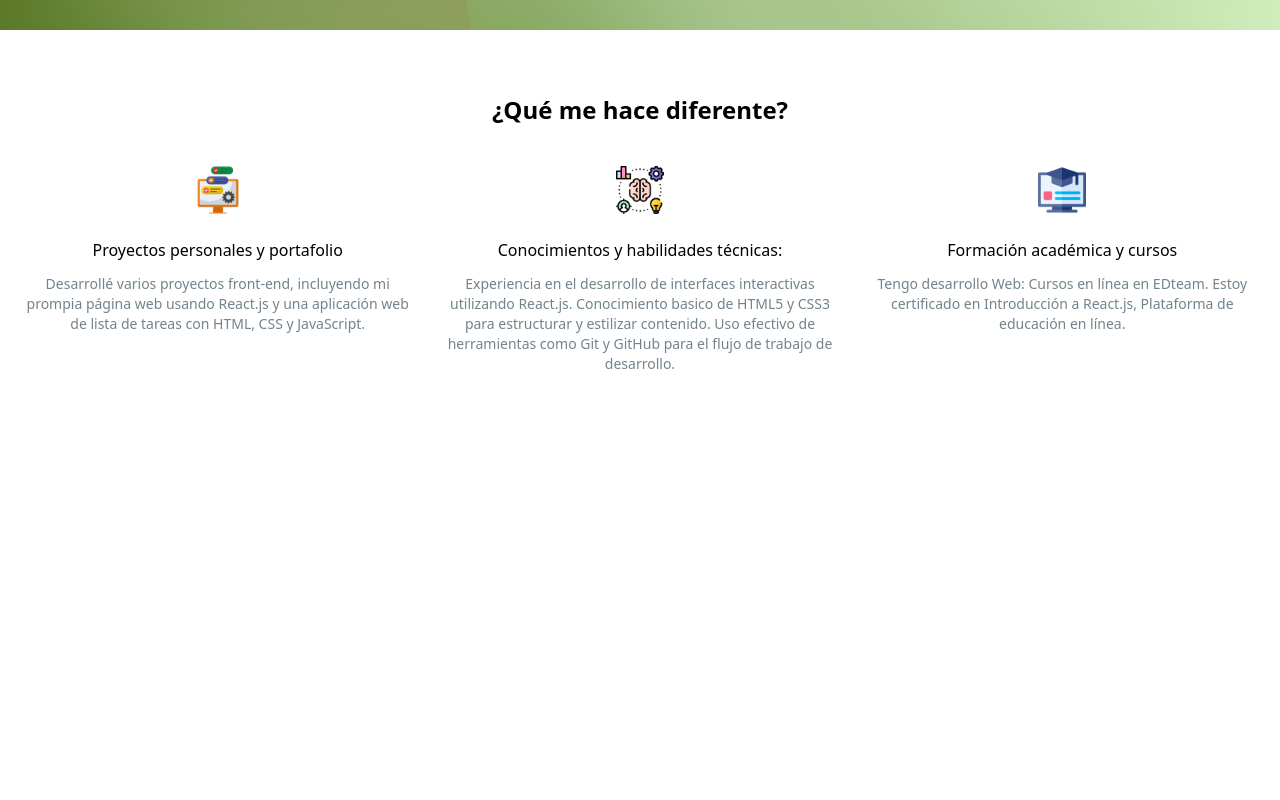
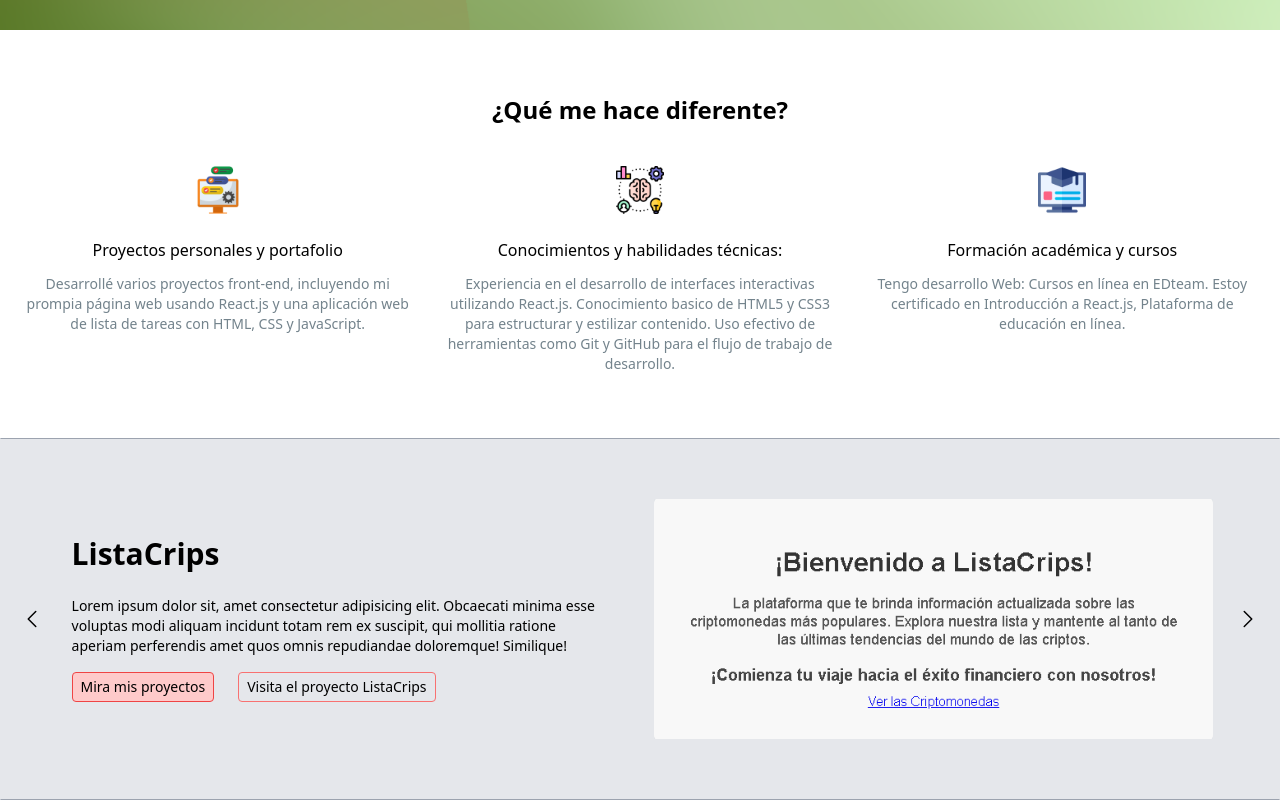
Before and after one commit to CarlosDavid-AM/Carlos-Developer, a React (Vite) app: page / in a window 1280 px wide. Shown: the part 470-1270 px from the top of the page. Before the commit the page ends 908 px from the top, so only its background shows below. Built offline with nearby package versions, Linux system fonts and the light colour scheme.

Commit message:
Se completa la 3 parte del app

```diff
--- a/src/App.jsx
+++ b/src/App.jsx
@@ -5,7 +5,7 @@
 import proyectos from "./img/Proyectos.png"
 import conosimientos from "./img/Conosimientos.png"
 import formacion from "./img/Formacion.png"
-
+import ListaCrips from "./img/proyects/ListaCrips.png"
 
 function App() {
   return (
@@ -74,6 +74,46 @@
               </div>
           </div>
       </div>
+
+      {/* Primera parte del body 3/4 */}
+      <div className="bg-gray-200 border border-y-gray-400">
+        <div className="container mx-auto flex justify-between items-center">
+            <button>
+              <svg xmlns="http://www.w3.org/2000/svg" fill="none" viewBox="0 0 24 24" stroke-width="1.5" stroke="currentColor" className="w-6 h-6">
+                <path stroke-linecap="round" stroke-linejoin="round" d="M15.75 19.5L8.25 12l7.5-7.5" />
+              </svg>
+            </button>
+            <div>
+                <div className="flex py-6 items-center pl-7">
+                    <div className="flex flex-col text-sm w-1/2 gap-y-4">
+                        <h1 className="font-semibold text-3xl pb-2">
+                            ListaCrips
+                        </h1>
+                        <p className="pr-14">
+                            Lorem ipsum dolor sit, amet consectetur adipisicing elit. Obcaecati minima esse voluptas modi aliquam incidunt totam rem ex suscipit, qui mollitia ratione aperiam perferendis amet quos omnis repudiandae doloremque! Similique!
+                        </p>
+                        <div className="flex gap-x-6">
+                            <a href="" className="bg-red-200 py-1 px-2 rounded border border-red-500">
+                                Mira mis proyectos
+                            </a>
+                            <a href="https://carloscriptos.vercel.app/" target="_blank"
+                            className="py-1 px-2 rounded border border-red-400">
+                                Visita el proyecto ListaCrips
+                            </a>
+                        </div>
+                    </div>
+                    <div>
+                        <img className="rounded-sm my-9 h-60" src={ListaCrips} alt="ListaCrips" />
+                    </div>
+                </div>
+            </div>
+            <button>
+              <svg xmlns="http://www.w3.org/2000/svg" fill="none" viewBox="0 0 24 24" stroke-width="1.5" stroke="currentColor" className="w-6 h-6">
+                <path stroke-linecap="round" stroke-linejoin="round" d="M8.25 4.5l7.5 7.5-7.5 7.5" />
+              </svg>
+            </button>
+        </div>
+      </div>
     </>
   )
 }
--- a/tailwind.config.js
+++ b/tailwind.config.js
@@ -8,11 +8,12 @@
     container: {
       padding: "1.16rem"
     },
-    extend: {},
-    colors: {
-      "do-orange-mediun": "#E0B125",
-      "neutral-text": "#73838C",
-    }
+    extend: {
+      colors: {
+        "do-orange-mediun": "#E0B125",
+        "neutral-text": "#73838C",
+      }
+    },
   },
   plugins: [],
 }
```
Also changed, not shown: .eslintrc.cjs.
